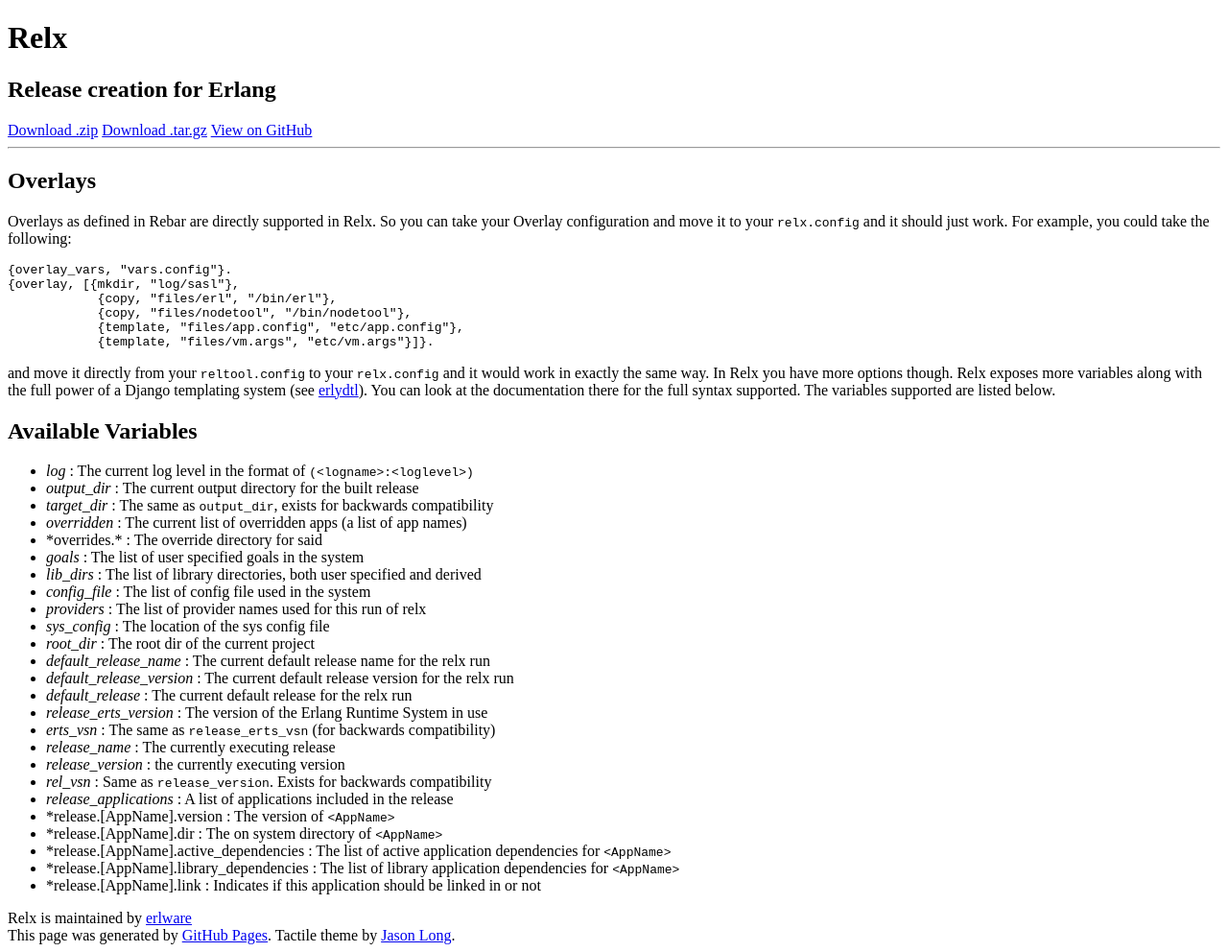
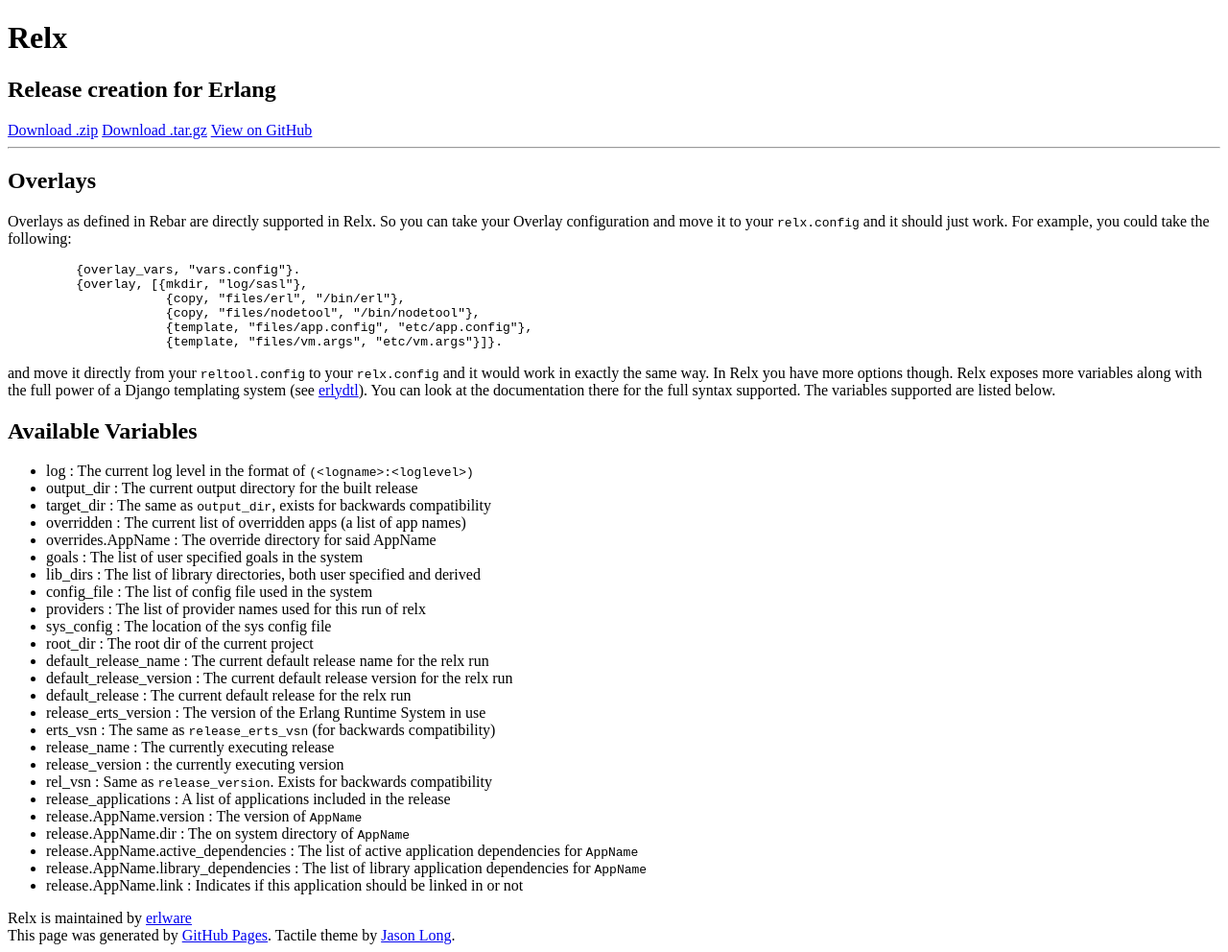
Before and after one commit to erlware/relx, a Jekyll site: the page built from overlays/index.md, in a window 1280 px wide. Shown: the whole page at 96% size. Built offline with Jekyll 4.4.1, drawn with Linux system fonts in a browser that asks for light colours; some web fonts are replaced.

Commit message:
add overview, overlays and configuration pages

```diff
--- a/overlays/index.md
+++ b/overlays/index.md
@@ -11,12 +11,14 @@ can take your Overlay configuration and move it to your
 `relx.config` and it should just work. For example, you could take
 the following:
 
+{% highlight erl %}
     {overlay_vars, "vars.config"}.
     {overlay, [{mkdir, "log/sasl"},
                 {copy, "files/erl", "{{erts_vsn}}/bin/erl"},
                 {copy, "files/nodetool", "{{erts_vsn}}/bin/nodetool"},
                 {template, "files/app.config", "etc/app.config"},
                 {template, "files/vm.args", "etc/vm.args"}]}.
+{% endhighlight %}
 
 and move it directly from your `reltool.config` to your
 `relx.config` and it would work in exactly the same way. In Relx
@@ -29,28 +31,28 @@ supported are listed below.
 Available Variables
 -------------------
 
-* *log* : The current log level in the format of `(<logname>:<loglevel>)`
-* *output_dir* : The current output directory for the built release
-* *target_dir* : The same as `output_dir`, exists for backwards compatibility
-* *overridden* : The current list of overridden apps (a list of app names)
-* *overrides.<AppName>* : The override directory for said <AppName>
-* *goals* : The list of user specified goals in the system
-* *lib_dirs* : The list of library directories, both user specified and derived
-* *config_file* : The list of config file used in the system
-* *providers* : The list of provider names used for this run of relx
-* *sys_config* : The location of the sys config file
-* *root_dir* : The root dir of the current project
-* *default_release_name* : The current default release name for the relx run
-* *default_release_version* : The current default release version for the relx run
-* *default_release* : The current default release for the relx run
-* *release_erts_version* :  The version of the Erlang Runtime System in use
-* *erts_vsn* : The same as `release_erts_vsn` (for backwards compatibility)
-* *release_name* : The currently executing release
-* *release_version* : the currently executing version
-* *rel_vsn* : Same as `release_version`. Exists for backwards compatibility
-* *release_applications* : A list of applications included in the release
-* *release.[AppName].version : The version of `<AppName>`
-* *release.[AppName].dir : The on system directory of `<AppName>`
-* *release.[AppName].active_dependencies : The list of active application dependencies for `<AppName>`
-* *release.[AppName].library_dependencies : The list of library application dependencies for `<AppName>`
-* *release.[AppName].link : Indicates if this application should be linked in or not
+* log : The current log level in the format of `(<logname>:<loglevel>)`
+* output_dir : The current output directory for the built release
+* target_dir : The same as `output_dir`, exists for backwards compatibility
+* overridden : The current list of overridden apps (a list of app names)
+* overrides.AppName : The override directory for said AppName
+* goals : The list of user specified goals in the system
+* lib_dirs : The list of library directories, both user specified and derived
+* config_file : The list of config file used in the system
+* providers : The list of provider names used for this run of relx
+* sys_config : The location of the sys config file
+* root_dir : The root dir of the current project
+* default_release_name : The current default release name for the relx run
+* default_release_version : The current default release version for the relx run
+* default_release : The current default release for the relx run
+* release_erts_version :  The version of the Erlang Runtime System in use
+* erts_vsn : The same as `release_erts_vsn` (for backwards compatibility)
+* release_name : The currently executing release
+* release_version : the currently executing version
+* rel_vsn : Same as `release_version`. Exists for backwards compatibility
+* release_applications : A list of applications included in the release
+* release.AppName.version : The version of `AppName`
+* release.AppName.dir : The on system directory of `AppName`
+* release.AppName.active_dependencies : The list of active application dependencies for `AppName`
+* release.AppName.library_dependencies : The list of library application dependencies for `AppName`
+* release.AppName.link : Indicates if this application should be linked in or not
```
Also changed, not shown: configuration/index.md (+24 -11 lines).
